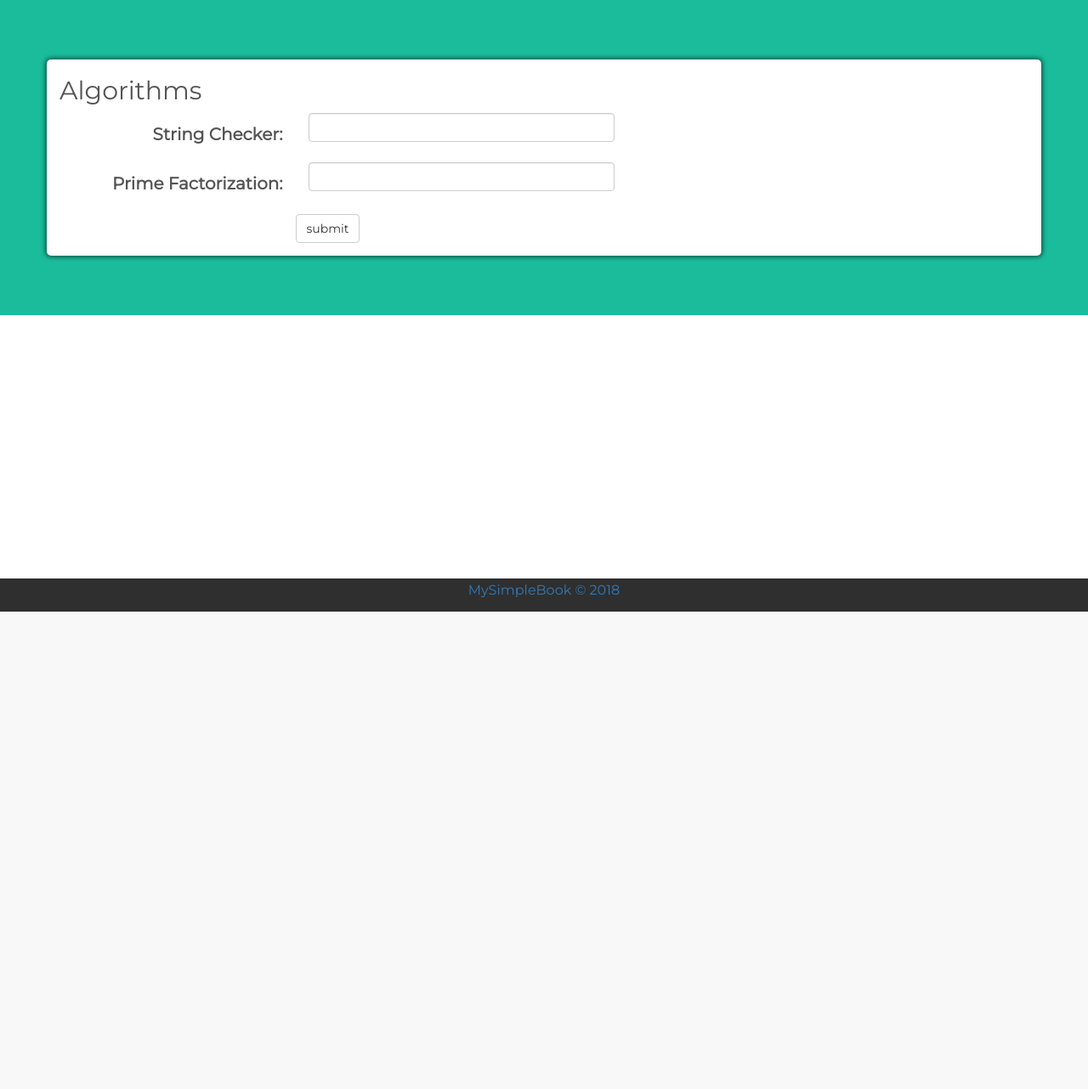
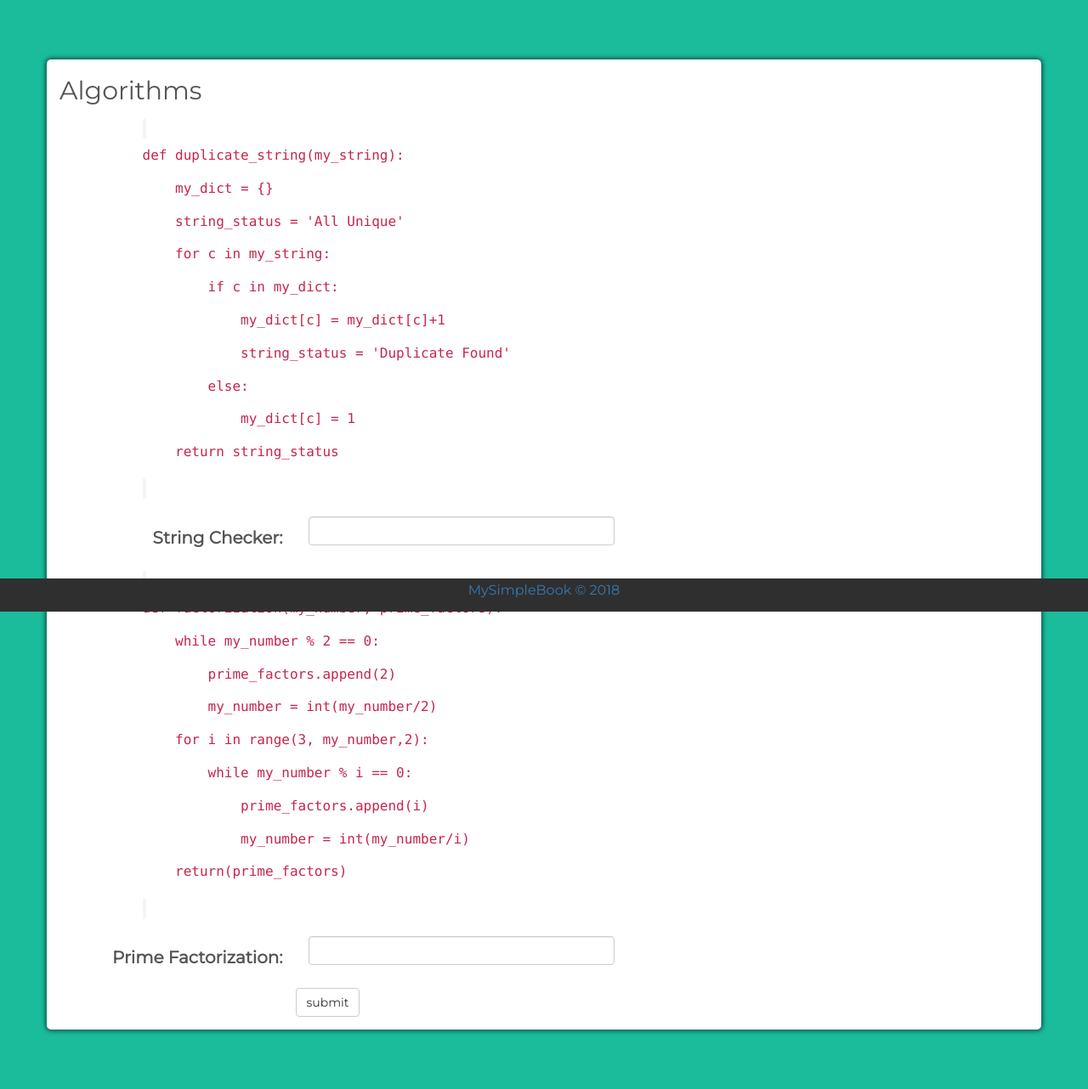
Before and after one commit to willyrigz/mysimplebook, a Flask app: page /my_algorithms in a window 1280 px wide. Shown: the part 80-1362 px from the top of the page at 85% size. Before the commit the page ends 800 px from the top, so only its background shows below. Run offline with Flask 2, Linux system fonts and the light colour scheme; some libraries are stand-ins or nearby versions.

Commit message:
Added Code Tag

```diff
--- a/templates/my_algorithms.html
+++ b/templates/my_algorithms.html
@@ -5,13 +5,37 @@
         <h2>Algorithms</h2>
 
         <form class="form-horizontal" role="form" action="{{ url_for('my_algorithms')}}" method="POST">
+        	<div class="form-group">
+                <label for="str_algo" class="control-label col-sm-1"></label>
+
+                <div class="col-sm-10">
+                	<code>
+                		<p>def duplicate_string(my_string):<p>&nbsp; &nbsp; my_dict = {}</p><p>&nbsp; &nbsp; string_status = 'All Unique'</p><p>&nbsp; &nbsp; for c in my_string:</p><p>&nbsp; &nbsp; &nbsp; &nbsp; if c in my_dict:</p><p>&nbsp; &nbsp; &nbsp; &nbsp; &nbsp; &nbsp; my_dict[c] = my_dict[c]+1</p><p>&nbsp; &nbsp; &nbsp; &nbsp; &nbsp; &nbsp; string_status = 'Duplicate Found'</p><p>&nbsp; &nbsp; &nbsp; &nbsp; else:</p><p>&nbsp; &nbsp; &nbsp; &nbsp; &nbsp; &nbsp; my_dict[c] = 1</p><p>&nbsp; &nbsp; return string_status</p></p>
+
+					</code>
+                </div>
+                <div class="col-sm-1">
+                </div>
+            </div>
             <div class="form-group">
                 <label for="my_string" class="control-label col-sm-3">String Checker:</label>
+
                 <div class="col-sm-4">
                 	<input type="text" class="form-control" id="my_string" name="my_string" />
                 </div>
                 <div class="col-sm-4">
                 	{{string_check | safe}}
+                </div>
+            </div>
+            <div class="form-group">
+                <label for="fact_algo" class="control-label col-sm-1"></label>
+
+                <div class="col-sm-10">
+                	<code>
+                		<p>def factorization(my_number, prime_factors):<p>&nbsp; &nbsp; while my_number % 2 == 0:</p><p>&nbsp; &nbsp; &nbsp; &nbsp; prime_factors.append(2)</p><p>&nbsp; &nbsp; &nbsp; &nbsp; my_number = int(my_number/2)</p><p>&nbsp; &nbsp; for i in range(3, my_number,2):</p><p>&nbsp; &nbsp; &nbsp; &nbsp; while my_number % i == 0:</p><p>&nbsp; &nbsp; &nbsp; &nbsp; &nbsp; &nbsp; prime_factors.append(i)</p><p>&nbsp; &nbsp; &nbsp; &nbsp; &nbsp; &nbsp; my_number = int(my_number/i)</p><p>&nbsp; &nbsp; return(prime_factors)</p></p>
+					</code>
+                </div>
+                <div class="col-sm-1">
                 </div>
             </div>
             <div class="form-group">
```
